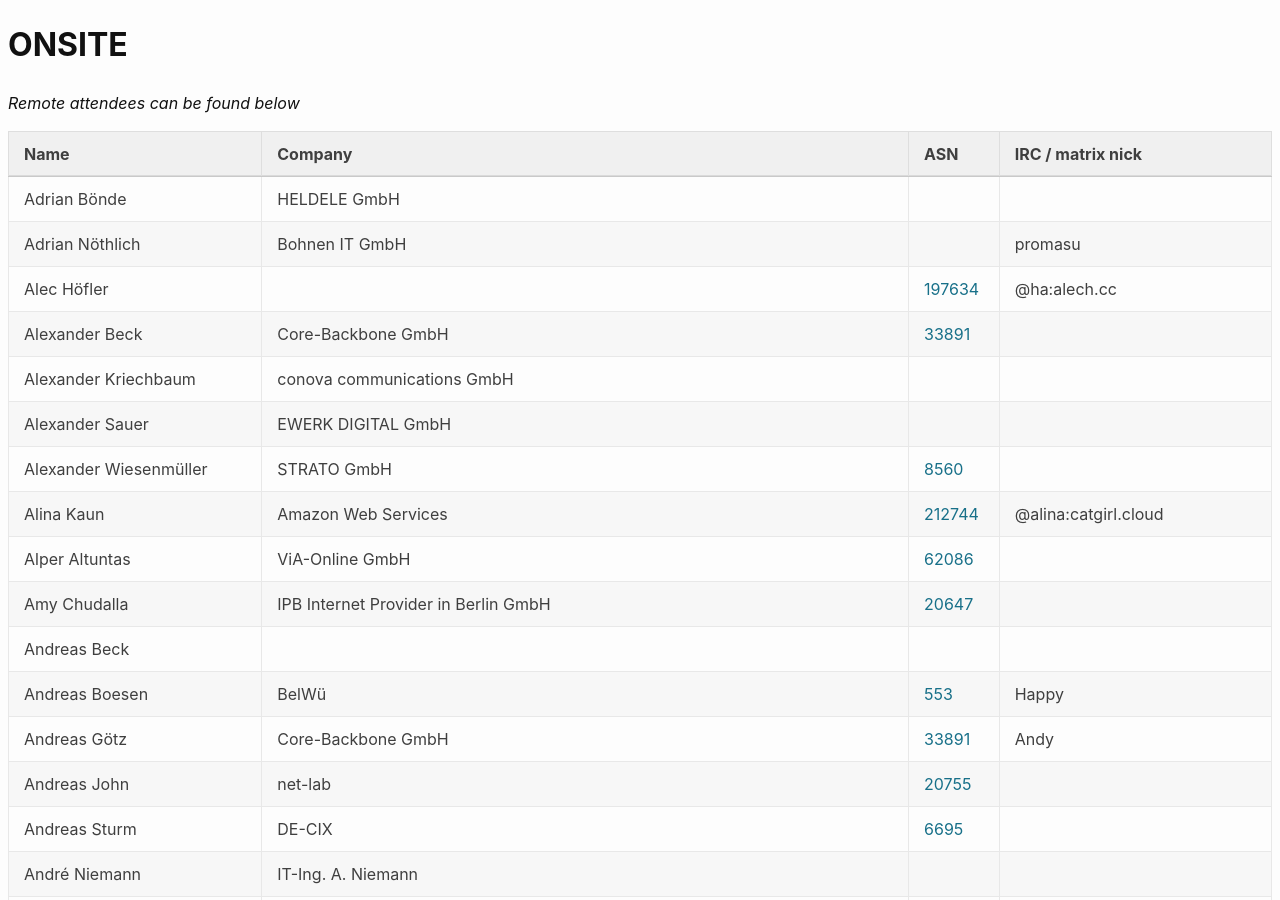
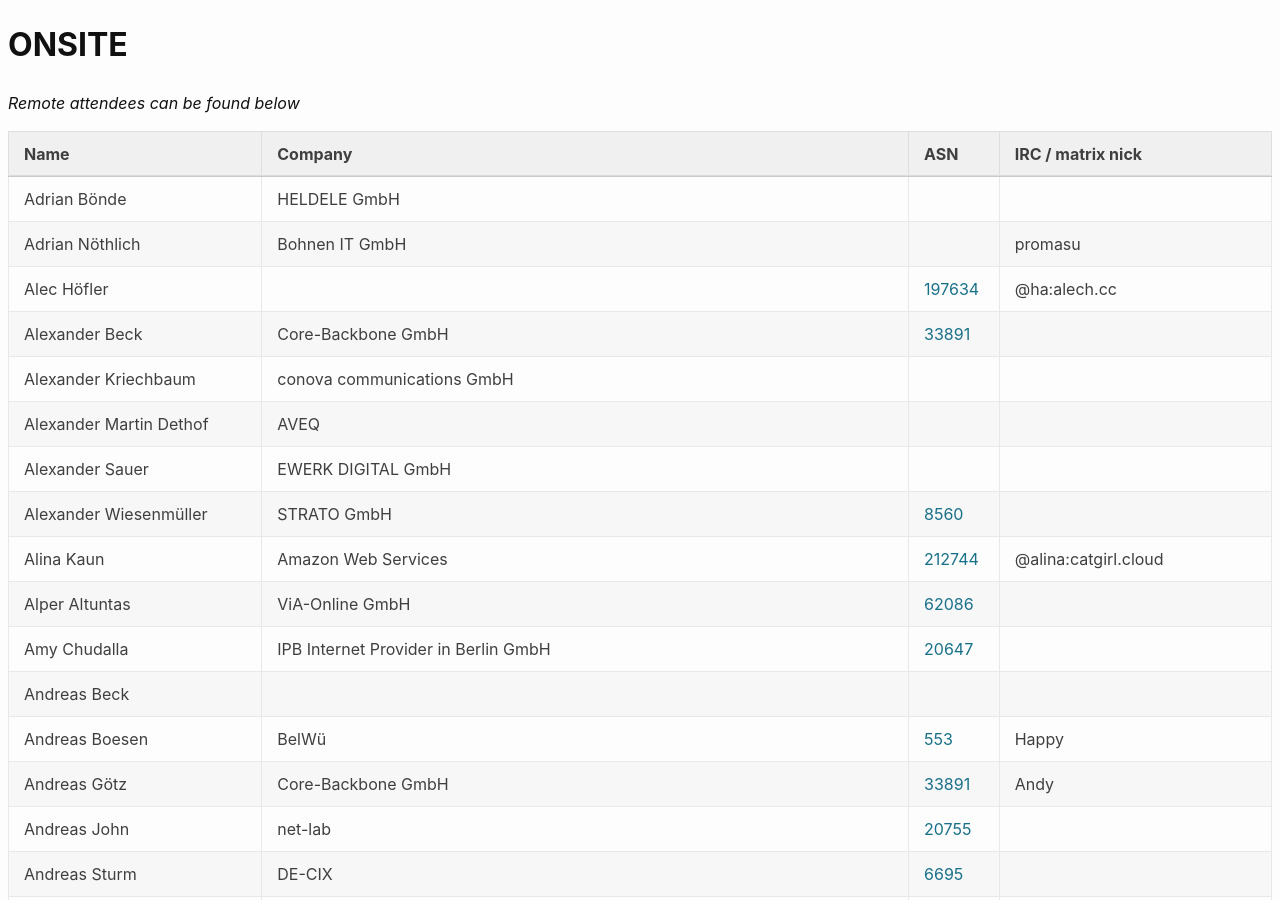
Before and after one commit to denog/pretix-attendeelist, a Jekyll site: the page built from denog17/index.markdown, in a window 1280 px wide and 900 px high. Built offline with Jekyll 4.4.1, drawn with Linux system fonts in a browser that asks for light colours.

Commit message:
Latest data: Thu Jul  3 10:34:46 UTC 2025

```diff
--- a/_data/attendees_denog17_onsite.json
+++ b/_data/attendees_denog17_onsite.json
@@ -26,6 +26,12 @@
   {
     "name": "Alexander Kriechbaum",
     "company": "conova communications GmbH",
+    "irc": null,
+    "asn": null
+  },
+  {
+    "name": "Alexander Martin Dethof",
+    "company": "AVEQ",
     "irc": null,
     "asn": null
   },
```
